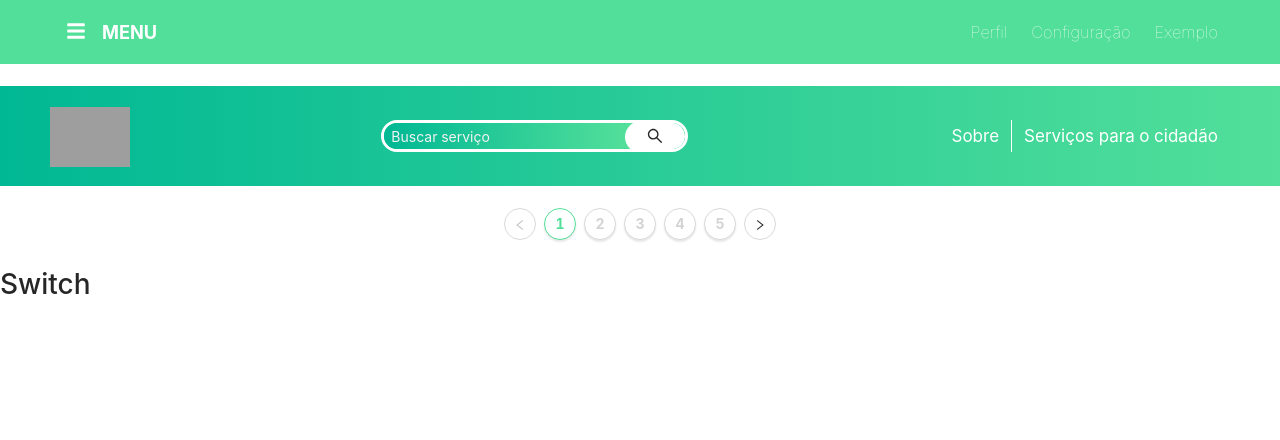
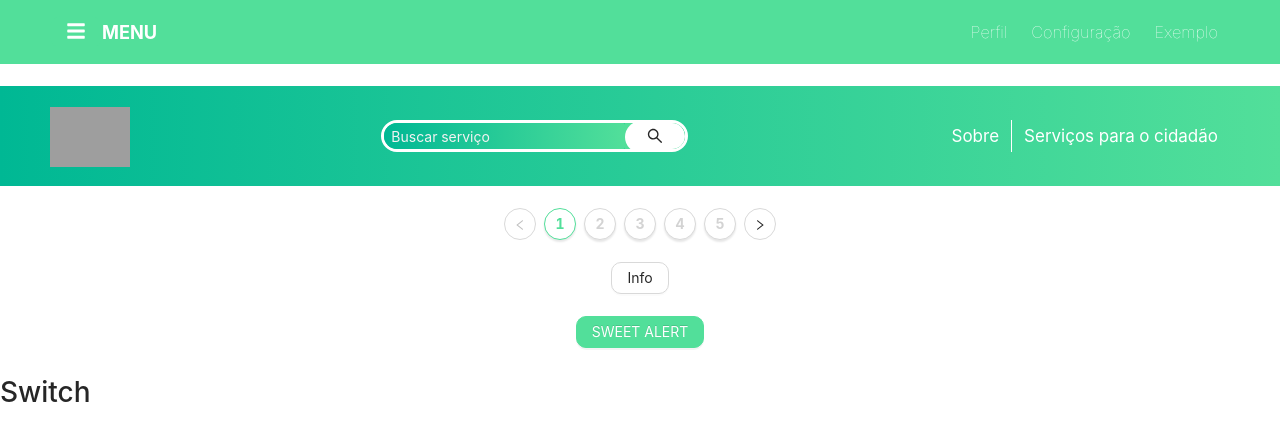
Before and after one commit to brufelix/gov-antd-components-1.0, a React (Create React App) app: page / in a window 1280 px wide. Shown: the top 440 px of the page. Built offline with nearby package versions, Linux system fonts and the light colour scheme; grey boxes are pictures that could not be loaded.

Commit message:
feat: adding component modal

```diff
--- a/src/App.tsx
+++ b/src/App.tsx
@@ -1,21 +1,98 @@
-import React from 'react'
+import React, { useState } from 'react'
+import { Button, Modal } from 'antd'
+import { CheckCircleOutlined } from '@ant-design/icons'
 import { HeaderWithSearch, HeaderWithMenu } from './components/Headers'
 import Pagination from './components/Pagination'
 import Switch from './components/Switch'
 import './App.less'
 
+const styleMain: React.CSSProperties = {
+  display: 'flex',
+  justifyContent: 'center',
+  alignItems: 'center',
+  width: '100%'
+}
+
+const ReachableContext = React.createContext({})
+const UnreachableContext = React.createContext({})
+
+const config = {
+  title: 'Use Hook!',
+  content: (
+    <>
+      <ReachableContext.Consumer>{name => `Reachable: ${name}!`}</ReachableContext.Consumer>
+      <br />
+      <UnreachableContext.Consumer>{name => `Unreachable: ${name}!`}</UnreachableContext.Consumer>
+    </>
+  ),
+}
+
 function App() {
+  const [modal, contextHolder] = Modal.useModal()
+  const [visible, setVisible] = useState<boolean>(false)
+
+  function showModal(): void {
+    setVisible(true)
+  }
+
+  function handleOk(): void {
+    setVisible(false)
+  }
+
+  function handleCancel(): void {
+    setVisible(false)
+  }
+
   return (
     <>
+      <ReachableContext.Provider value="Light">
         <HeaderWithMenu />
         <br />
         <HeaderWithSearch />
         <br />
-      <div style={{ display: 'flex', justifyContent: 'center', alignItems: 'center' }}>
+        <div style={styleMain}>
           <Pagination />
         </div>
         <br />
+        <div style={styleMain} >
+          <Button
+            onClick={() => {
+              modal.info(config);
+            }}
+          >
+            Info
+        </Button>
+          {contextHolder}
+        </div>
+        <br />
+        <div style={styleMain}>
+          <Button type="primary" onClick={showModal}>
+            SWEET ALERT
+        </Button>
+          <Modal
+            visible={visible}
+            width={300}
+            onOk={handleOk}
+            onCancel={handleCancel}
+            footer={[
+              <div style={styleMain}>
+                <Button  key="submit" type="primary" onClick={handleOk}>
+                  Ok
+                </Button>
+              </div>,
+            ]}
+          >
+            <div>
+              <CheckCircleOutlined />
+              <h2>Parabéns!</h2>
+              <p>Modal informativo!</p>
+            </div>
+          </Modal>
+        </div>
+        <br />
         <Switch />
+        <UnreachableContext.Provider value="Bamboo" />
+      </ReachableContext.Provider>
     </>
   )
 }
```
Lines whose indentation alone changed are shown as unchanged.
